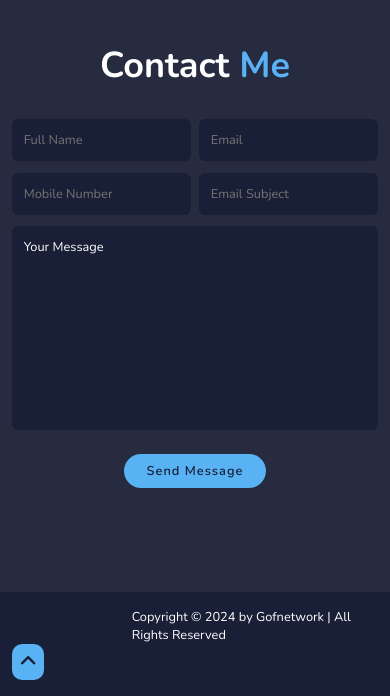
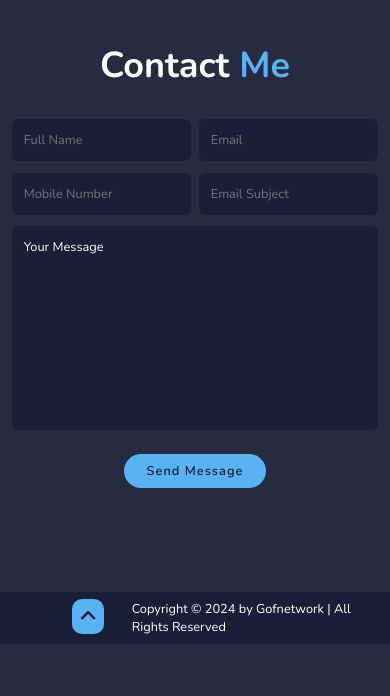
Before and after one commit to Euchex/Euchex-Portfolio, a plain HTML site: page index.html in a window 390 px wide. Shown: the part 5065-5761 px from the top of the page. After the commit the page ends 5709 px from the top, so only its background shows below. Drawn offline with nearby package versions, Linux system fonts and the light colour scheme.

Commit message:
adjusted footer icon for mobile devices

```diff
--- a/styles.css
+++ b/styles.css
@@ -420,7 +420,12 @@ transition: .5s ease;
     }
 
     .footer {
-        padding: 2rem 3%;
+        padding: 1rem 3%;
+    }
+
+    .footer-icon {
+        margin-top: -40px;
+        margin-left: 60px;
     }
 }
 
```
Also changed, not shown: main.js (+7 -7 lines).
